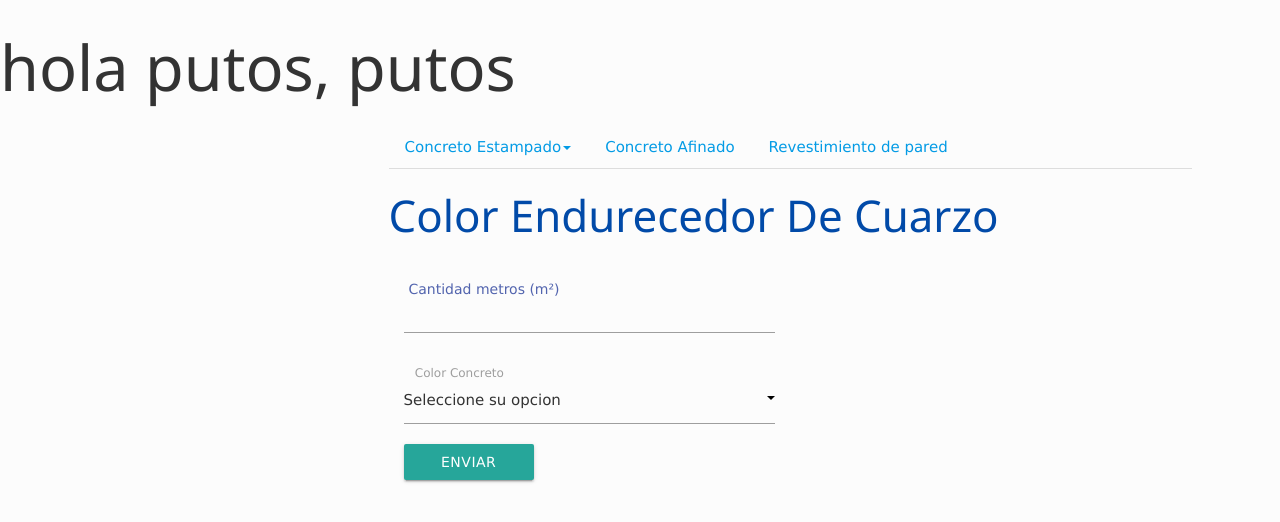
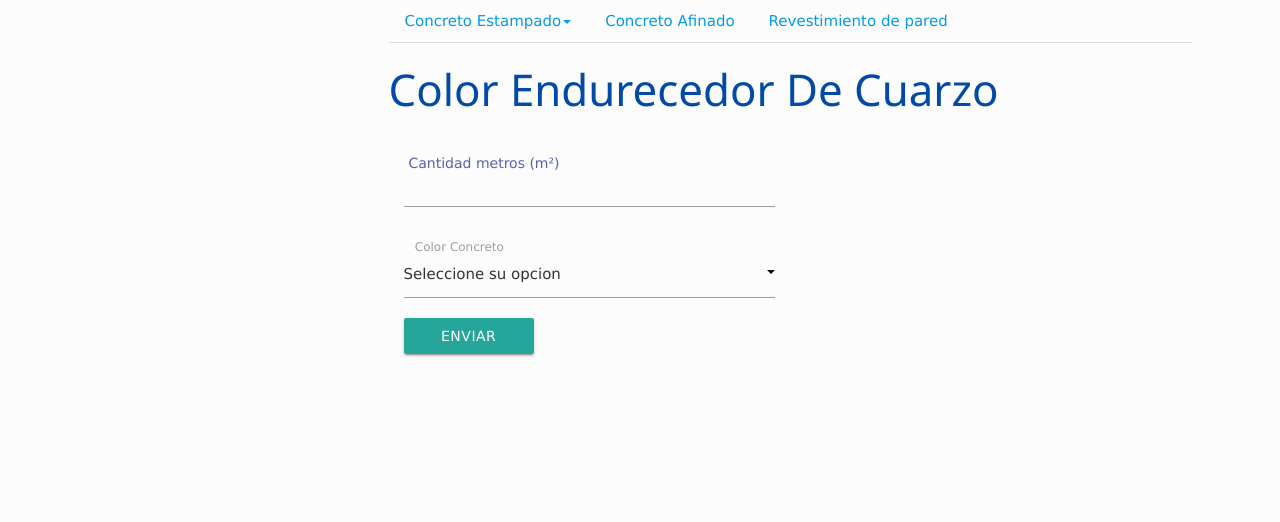
Before and after one commit to Quiasua/Calculadora, a plain HTML site: page Calculadora/Concreto.html in a window 1280 px wide. Drawn offline with Linux system fonts and the light colour scheme.

Commit message:
Borre comentario putos (yalvarez)

```diff
--- a/Calculadora/Concreto.html
+++ b/Calculadora/Concreto.html
@@ -13,7 +13,6 @@
     <script src="js/materialize.min.js"></script>
 </head>
 <body bgcolor="#E6E6FA">
-	<h1>hola putos, putos</h1>
 	<main>
 		<section class="container">
 			<ul class="nav nav-tabs">
```
